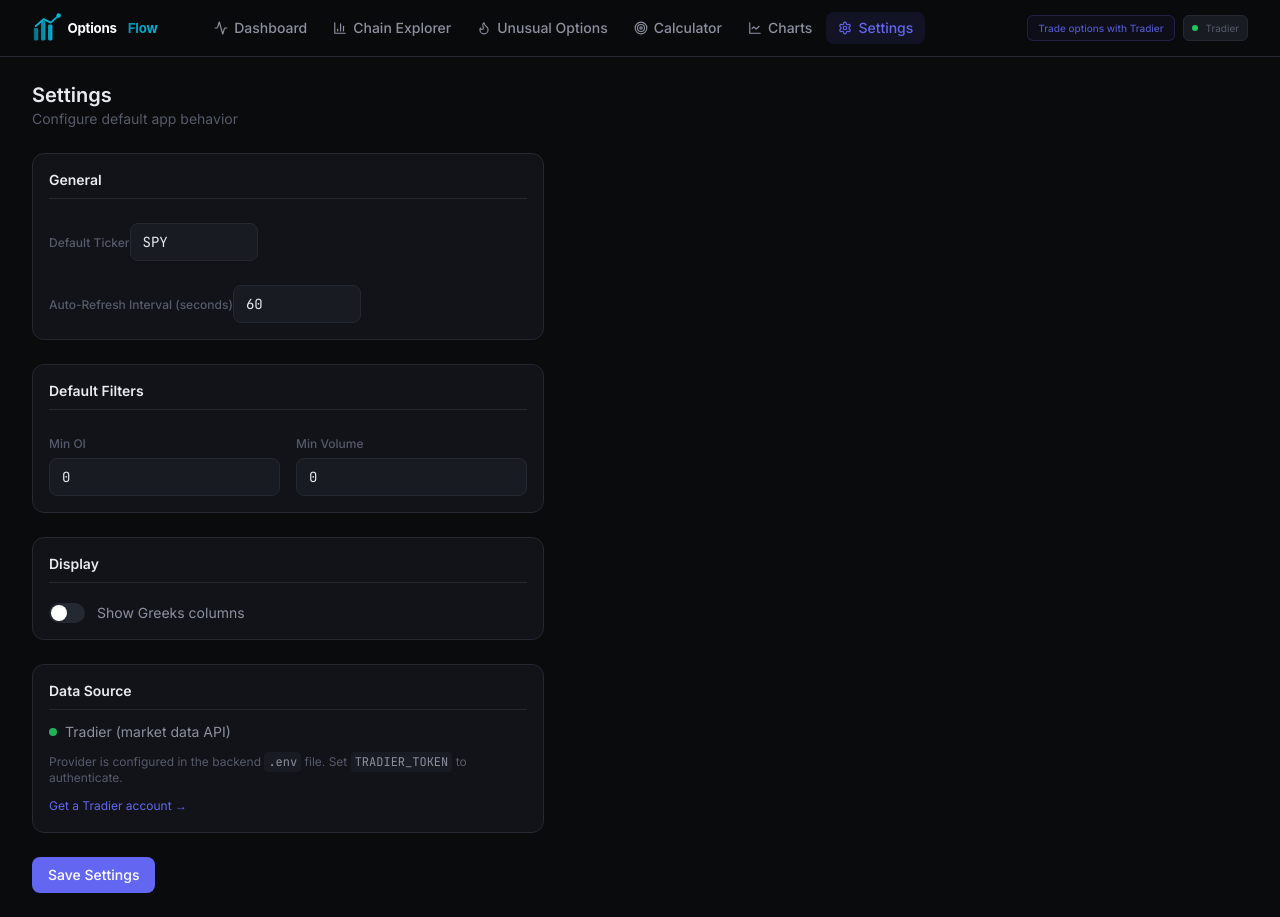
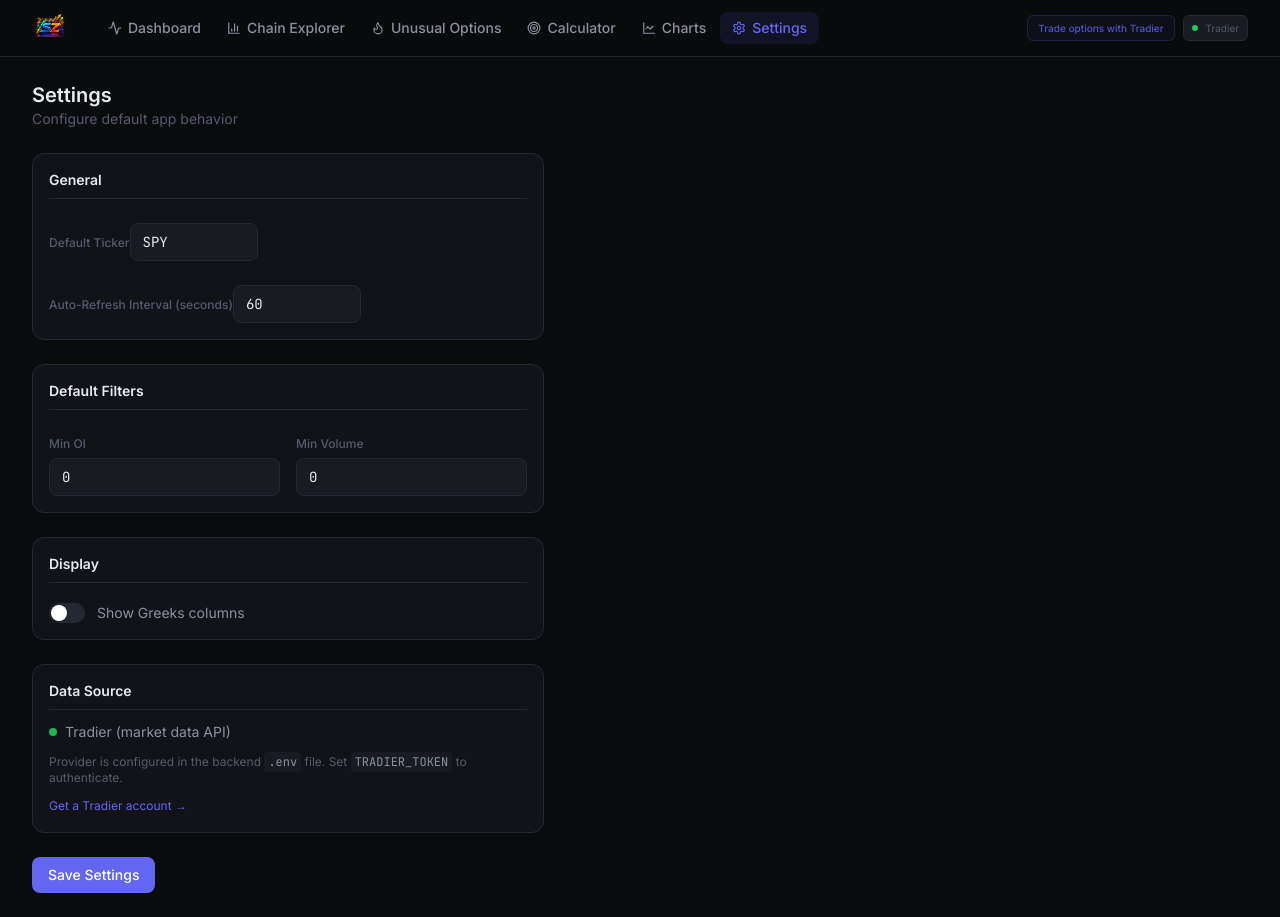
Before and after one commit to wikitrades212-a11y/options-analytics, a Next.js app in the folder frontend/: page /settings in a window 1280 px wide. Built offline with nearby package versions, Linux system fonts and the light colour scheme.

Commit message:
use real uploaded logo in navbar

```diff
--- a/frontend/src/components/layout/TopNav.tsx
+++ b/frontend/src/components/layout/TopNav.tsx
@@ -23,11 +23,10 @@ export default function TopNav() {
         <div className="flex items-center h-14 gap-1">
           {/* Brand */}
           <div className="flex items-center mr-6 shrink-0">
-            {/* Replace logo.svg with logo.png once your image is placed at frontend/public/logo.png */}
             <img
-              src="/logo.svg"
+              src="/logo.png"
               alt="OptionsFlow"
-              className="h-8 w-auto object-contain"
+              className="h-9 w-auto object-contain"
             />
           </div>
 
```
Also changed, not shown: frontend/public/logo.png (added).
